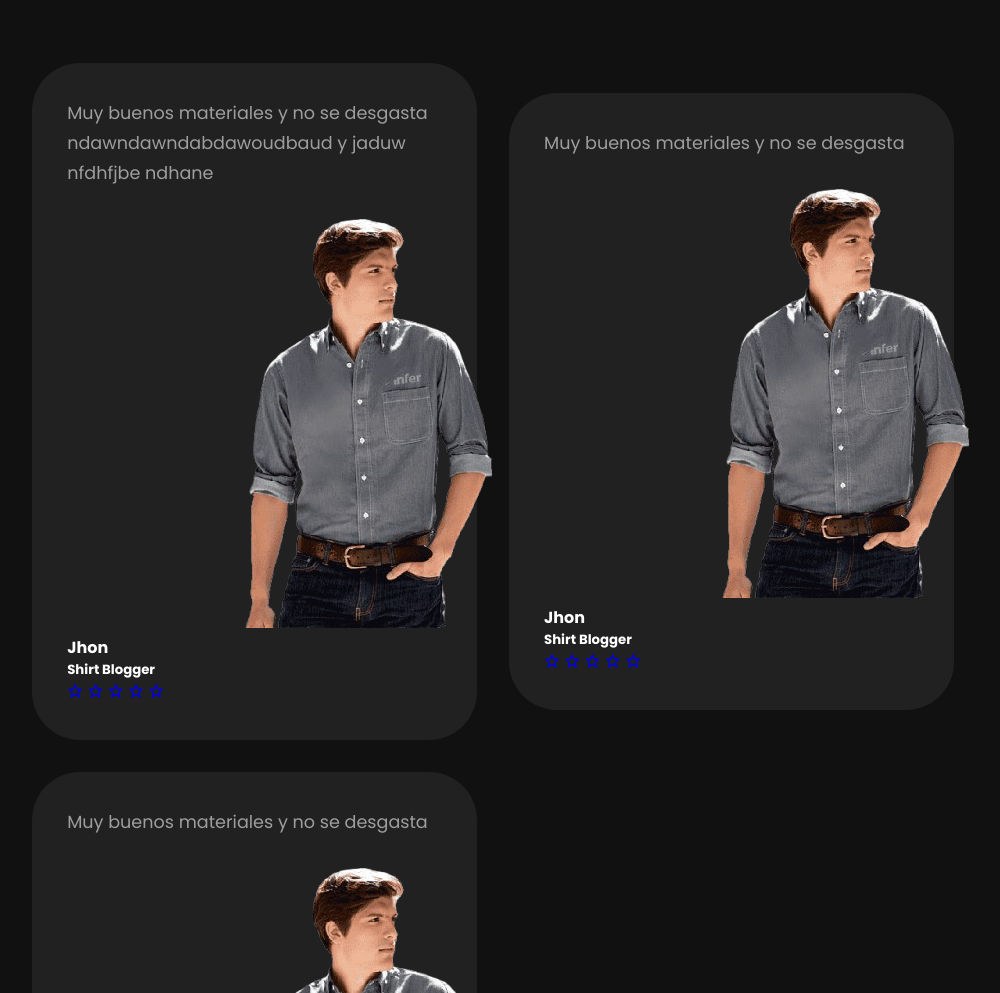
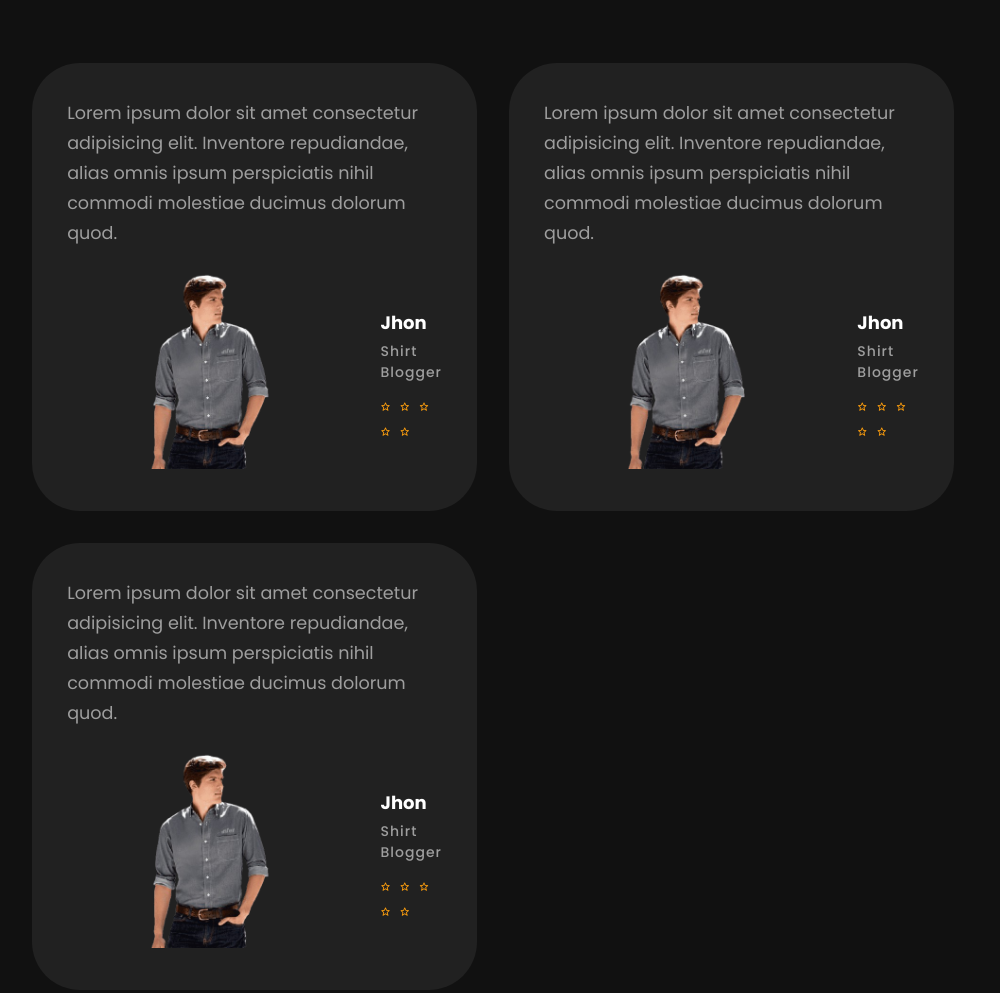
Before and after one commit to RicardoHz-dev/proyecto-verano, a plain HTML site: page Login.html in a window 1280 px wide. Shown: the part 3590-4583 px from the top of the page, without its empty margins (147-1147 px from the left). Drawn offline with nearby package versions, Linux system fonts and the light colour scheme.

Commit message:
reseñas

```diff
--- a/Login.html
+++ b/Login.html
@@ -143,19 +143,20 @@
     </div>
 
  </section>
+
+
   <!-- Our Clients-->
   <section class="review" id="review">
     <div class="middle-text">
       <h4>Our Clients</h4>
       <h2>Clients Review About our Product</h2>
     </div>
-
   </section>
 
   <section class="review-content">
     <div class="box">
       <p>
-            Muy buenos materiales y no se desgasta ndawndawndabdawoudbaud y jaduw nfdhfjbe ndhane
+        Lorem ipsum dolor sit amet consectetur adipisicing elit. Inventore repudiandae, alias omnis ipsum perspiciatis nihil commodi molestiae ducimus dolorum quod.
       </p>
         <div class="in-box">
           <div class="bx-img">
@@ -177,7 +178,7 @@
 
     <div class="box">
       <p>
-            Muy buenos materiales y no se desgasta
+        Lorem ipsum dolor sit amet consectetur adipisicing elit. Inventore repudiandae, alias omnis ipsum perspiciatis nihil commodi molestiae ducimus dolorum quod.
       </p>
         <div class="in-box">
           <div class="bx-img">
@@ -199,7 +200,7 @@
 
     <div class="box">
       <p>
-            Muy buenos materiales y no se desgasta
+        Lorem ipsum dolor sit amet consectetur adipisicing elit. Inventore repudiandae, alias omnis ipsum perspiciatis nihil commodi molestiae ducimus dolorum quod.
       </p>
         <div class="in-box">
           <div class="bx-img">
--- a/css/style.css
+++ b/css/style.css
@@ -331,14 +331,47 @@ color: var(--main-color);
         align-items: center;
         margin-top: -4rem;
     }
- .box{
+
+.box{
     padding: 35px;
     background: var(--other-color);
     border-radius: 3rem;
- }
- .box p{
+}
+
+.box p{
     color: var(--second-color);
     font-size: var(--p-font);
     line-height: 30px;
     margin-bottom: 1.5rem;
- }
+}
+
+.in-box {
+    display: flex;
+    align-items: center;
+    gap:  30px;
+}
+
+.bx-img img{
+    width: 100%;
+    height: auto;
+    border-radius: 3rem;
+}
+
+.bxx-text h4 {
+    margin:  5px 0;
+    font-size: 18px;
+}
+
+.bxx-text h5 {
+    color: var(--second-color);
+    font-size: 14px;
+    font-weight: 500;
+    letter-spacing: 1px;
+    margin-bottom: 10px;
+}
+
+.ratings i{
+    color: var(--main-color);
+    font-size: 10px;
+    margin-right: 5px ;
+}
```
Lines whose indentation alone changed are shown as unchanged.
